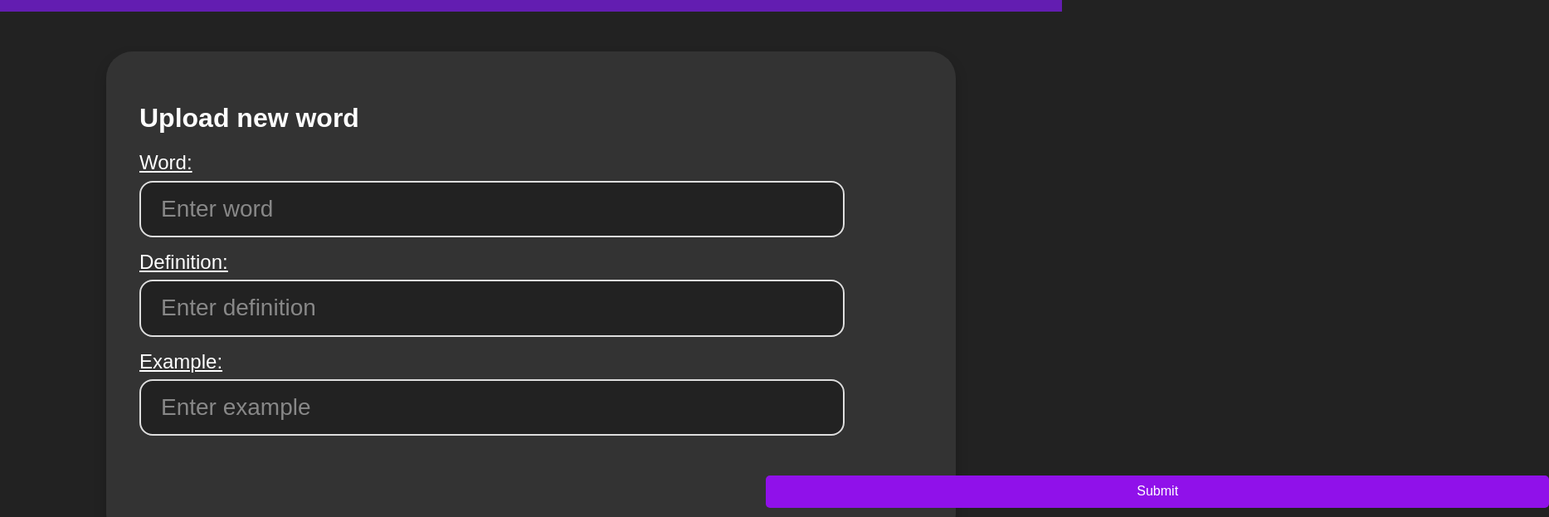
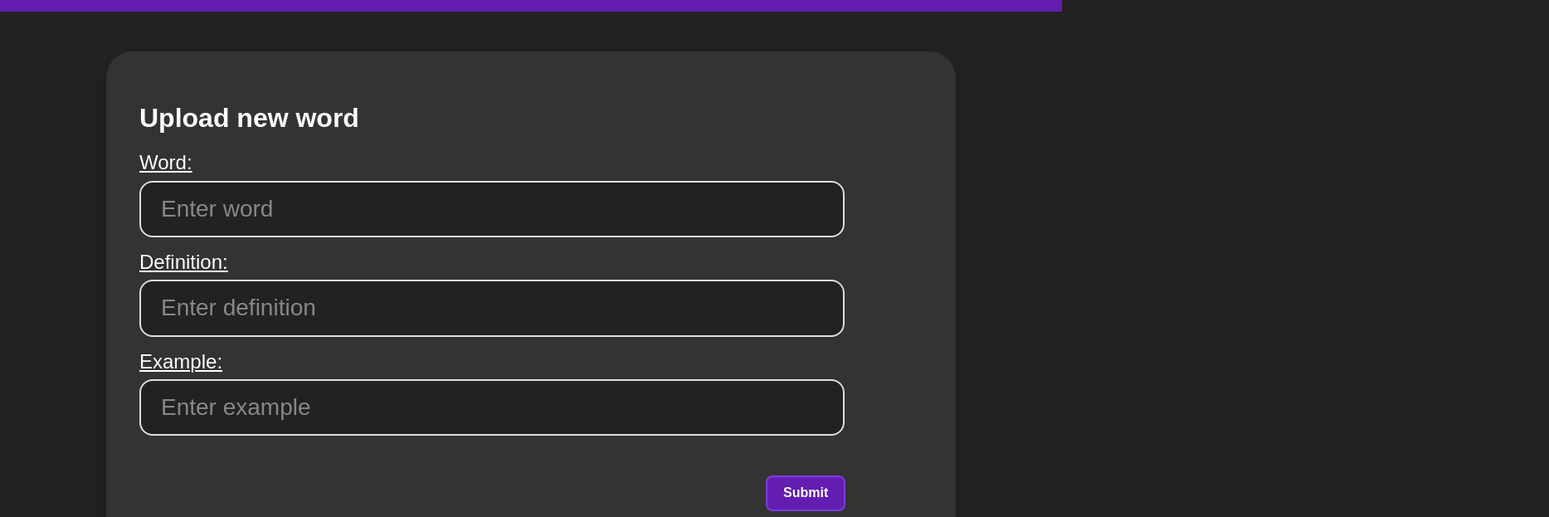
Before and after one commit to mpolasub/InfoLingo, a React (Vite) app in the folder vite-project/: page /uploadwords in a window 1280 px wide. Shown: the part 90-713 px from the top of the page at 83% size, 1867 px wide, since content can reach past the window. Built offline with nearby package versions, Linux system fonts and the light colour scheme; a web font is replaced by a local one.

Commit message:
changed button in upload words

```diff
--- a/vite-project/src/main.jsx
+++ b/vite-project/src/main.jsx
@@ -4,7 +4,5 @@ import App from "./App";
 import "./style.css";
 
 ReactDOM.createRoot(document.getElementById("App")).render(
-  <React.StrictMode>
     <App />
-  </React.StrictMode>
 );
--- a/vite-project/src/pages/UploadWords.jsx
+++ b/vite-project/src/pages/UploadWords.jsx
@@ -1,32 +1,37 @@
 import React from "react";
+import { useLocation, useNavigate } from "react-router-dom";
 import "../style.css";
+import UniversalButton from "../components/UniversalButton";
 
 
 
 function UploadWords(props) {
 
     return (
-        <div class="main-container">
+        <div className="main-container">
+            <div>
             <h1>Upload new word</h1>
-            <div class="text-enter">
-                <label class="box-label" for="word-upload">Word:</label>
-                <div class="text-box">
+            <div className="text-enter">
+                <label className="box-label" htmlFor="word-upload">Word:</label>
+                <div className="text-box">
                     <input type="text" id="word-upload" name="word-upload" placeholder="Enter word" />
                 </div>
             </div>
-            <div class="text-enter">
-                <label class="box-label" for="definition-upload">Definition:</label>
-                <div class="text-box">
+            <div className="text-enter">
+                <label className="box-label" htmlFor="definition-upload">Definition:</label>
+                <div className="text-box">
                     <input type="text" id="definition-upload" name="definition-upload" placeholder="Enter definition" />
                 </div>
             </div>
-            <div class="text-enter">
-                <label class="box-label" for="example-upload">Example:</label>
-                <div class="text-box">
+            <div className="text-enter">
+                <label className="box-label" htmlFor="example-upload">Example:</label>
+                <div className="text-box">
                     <input type="text" id="example-upload" name="example-upload" placeholder="Enter example" />
                 </div>
             </div>
-            <button id="submit">Submit</button>
+            <UniversalButton label="Submit" variant="dark" isFlexible="true" customClass="upload-submit"></UniversalButton>
+            {/* <button id="submit">Submit</button> */}
+            </div>
         </div>
     )
 }
--- a/vite-project/src/pages/Word.jsx
+++ b/vite-project/src/pages/Word.jsx
@@ -28,6 +28,7 @@ function Word() {
                     <span id="volume-button"><i class="fa-solid fa-volume-high"></i></span>
                     <div id="part-of-speech">noun</div> {/*need to implement*/}
                 </div>
+                <UniversalButton>Save</UniversalButton>
                 <button id="save-word">Save</button> {/*need to implement (change to universal button) */}
             </div>
             <div class="list-container">
--- a/vite-project/src/style.css
+++ b/vite-project/src/style.css
@@ -412,17 +412,18 @@ ul {
   border-radius: 1rem;
 }
 
-#submit {
+.upload-submit {
   margin-top: 2rem;
+  margin-right: auto;
   margin-left: 80%;
+  /* float:right; */
+  padding:auto;
+  width: 6rem;
 }
 
-#submit:hover {
-  transition: 0.3s;
-  background-color: #A58DDE;
-  /* color: black; */
-  border: 0.1rem solid #631DB1;
-}
+
+
+
 
 
 /* Responsive Design */
```
